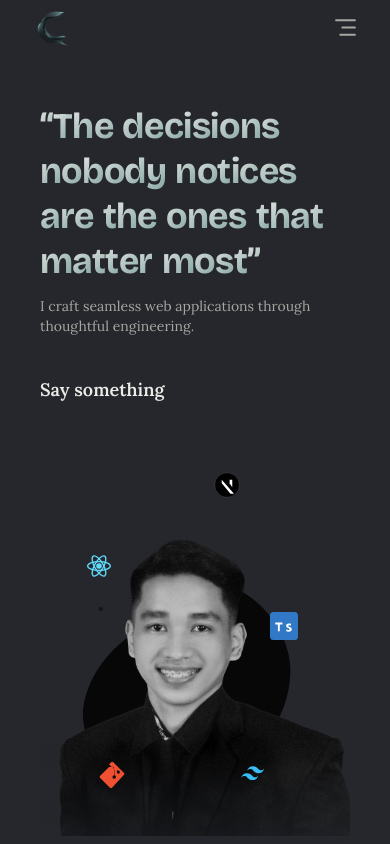
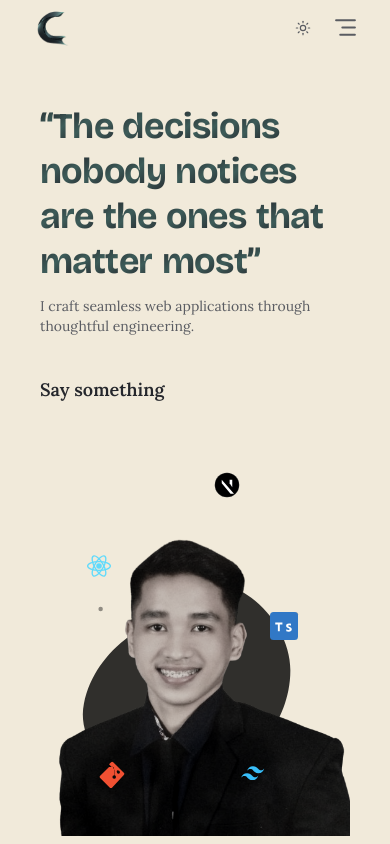
Before and after one commit to chriscstll/chriscstll, a Next.js app: page / in a window 390 px wide. Shown: the top 844 px of the page. Built offline with nearby package versions, Linux system fonts and the light colour scheme.

Commit message:
add theme switch

```diff
--- a/app/globals.css
+++ b/app/globals.css
@@ -1,23 +1,45 @@
 @import "tailwindcss";
 
 @theme {
+  --color-background: #f1eada;
+  --color-background-secondary: #e6ded0;
+  --color-background-card: #ebe4d6;
+
+  --color-foreground: #25272c;
+  --color-foreground-muted: #5a5c62;
+  --color-foreground-subtle: #8a8b90;
+
+  --color-accent: #4a6d6a;
+  --color-accent-hover: #2f4a47;
+  --color-accent-subtle: rgba(74, 109, 106, 0.12);
+  --color-accent-text: #3d5c59;
+
+  --color-border: #d8cebd;
+  --color-border-hover: #b8ae9d;
+  --font-sans: var(--font-lora);
+  --font-heading: var(--font-bricolage);
+
+  --navbar-tint: rgba(241, 234, 218, 0.65);
+}
+
+[data-theme="dark"] {
   --color-background: #25272c;
   --color-background-secondary: #2c2e34;
   --color-background-card: #282a30;
 
-  --color-foreground: #ebebe8;
-  --color-foreground-muted: #a5a8a1;
-  --color-foreground-subtle: #5c5f59;
+  --color-foreground: #f1eada;
+  --color-foreground-muted: #a8a29a;
+  --color-foreground-subtle: #625d55;
 
   --color-accent: #7a9e9b;
-  --color-accent-hover: #6ec9c0;
+  --color-accent-hover: #8fdcd4;
   --color-accent-subtle: rgba(122, 158, 155, 0.2);
+  --color-accent-text: #6ec9c0;
 
   --color-border: #363940;
   --color-border-hover: #4d5058;
 
-  --font-sans: var(--font-lora);
-  --font-heading: var(--font-bricolage);
+  --navbar-tint: rgba(37, 39, 44, 0.65);
 }
 
 @layer base {
@@ -27,10 +49,18 @@
     scrollbar-width: none;
     -ms-overflow-style: none;
   }
+
   html {
     scroll-behavior: smooth;
     scrollbar-gutter: stable;
+
+    color-scheme: light;
   }
+
+  [data-theme="dark"] {
+    color-scheme: dark;
+  }
+
   body {
     background-color: var(--color-background);
     color: var(--color-foreground);
@@ -39,6 +69,7 @@
     line-height: 1.7;
     overflow-x: hidden;
   }
+
   h1,
   h2,
   h3 {
@@ -48,18 +79,35 @@
     line-height: 1.1;
     color: var(--color-foreground);
   }
+
+  a {
+    color: inherit;
+    text-decoration: none;
+  }
+
+  input,
+  textarea,
+  select,
+  button {
+    font-family: inherit;
+    color: inherit;
+  }
+
   img {
     -webkit-user-drag: none;
     user-select: none;
   }
+
   :focus-visible {
     outline: 2px solid var(--color-accent);
     outline-offset: 4px;
     border-radius: 4px;
   }
+
   *::-webkit-scrollbar {
     display: none;
   }
+
   ::selection {
     background-color: var(--color-accent);
     color: var(--color-background);
@@ -70,13 +118,15 @@
   .section-container {
     @apply max-w-7xl mx-auto px-4 sm:px-6 lg:px-8 py-16 sm:py-20 md:py-24 lg:py-28;
   }
+
   .section-title {
     @apply text-3xl md:text-4xl font-bold mb-4 text-foreground;
     font-family: var(--font-heading);
   }
+
   .section-title-underline {
     @apply w-12 h-1 rounded-full mb-12;
-    background-color: var(--color-accent);
+    background-color: var(--color-accent-text);
   }
 
   .card {
@@ -89,11 +139,41 @@
   }
 
   .gradient-text {
-    @apply bg-clip-text text-transparent;
-    background-image: linear-gradient(135deg, var(--color-foreground) 0%, var(--color-accent) 100%);
+    background-image: linear-gradient(
+      135deg,
+      var(--color-foreground) 0%,
+      var(--color-accent-text) 50%,
+      var(--color-foreground) 100%
+    );
+    -webkit-background-clip: text;
+    background-clip: text;
+    -webkit-text-fill-color: transparent;
+    color: transparent;
   }
+
   .text-muted {
     color: var(--color-foreground-muted);
+  }
+  .text-accent {
+    color: var(--color-accent-text);
+  }
+
+  .animate-marquee {
+    animation: marquee 20s linear infinite;
+  }
+  .animate-marquee:hover {
+    animation-play-state: paused;
+  }
+
+  .scrollbar-none::-webkit-scrollbar {
+    display: none;
+  }
+
+  .theme-transition {
+    transition:
+      background-color 300ms ease,
+      color 300ms ease,
+      border-color 300ms ease;
   }
 }
 
@@ -110,14 +190,3 @@
     transform: rotate(360deg);
   }
 }
-@layer utilities {
-  .animate-marquee {
-    animation: marquee 20s linear infinite;
-  }
-  .animate-marquee:hover {
-    animation-play-state: paused;
-  }
-  .scrollbar-none::-webkit-scrollbar {
-    display: none;
-  }
-}
--- a/app/layout.tsx
+++ b/app/layout.tsx
@@ -1,6 +1,7 @@
 import type { Metadata } from "next";
 import { Bricolage_Grotesque, Lora } from "next/font/google";
 import "./globals.css";
+import Script from "next/script";
 import { siteConfig, structuredData } from "@/data/portfolio";
 
 const bricolage = Bricolage_Grotesque({
@@ -79,14 +80,26 @@ export default function RootLayout({ children }: { children: React.ReactNode })
   return (
     <html lang="en" className={`${lora.variable} ${bricolage.variable}`} suppressHydrationWarning>
       <head>
-        <script
-          type="application/ld+json"
+        <script type="application/ld+json" dangerouslySetInnerHTML={{ __html: JSON.stringify(structuredData) }} />
+
+        <Script
+          id="theme-init"
+          strategy="beforeInteractive"
           dangerouslySetInnerHTML={{
-            __html: JSON.stringify(structuredData),
+            __html: `
+              (function () {
+                try {
+                  var stored = localStorage.getItem("theme");
+                  if (stored === "dark") {
+                    document.documentElement.setAttribute("data-theme", "dark");
+                  }
+                } catch (e) {}
+              })();
+            `,
           }}
         />
       </head>
-      <body className="bg-background text-foreground font-sans antialiased overflow-x-hidden">{children}</body>
+      <body>{children}</body>
     </html>
   );
 }
--- a/components/sections/About.tsx
+++ b/components/sections/About.tsx
@@ -87,7 +87,7 @@ export default function About() {
             <CascadeText
               as="span"
               text={about.name}
-              className="block font-bold leading-tight text-[clamp(1.75rem,4.5vw,3.5rem)]"
+              className="block font-bold leading-tight text-[clamp(2.25rem,4.5vw,3.5rem)]"
               charClassName="gradient-text"
               delay={0.6}
               stagger={0.04}
--- a/components/sections/Hero.tsx
+++ b/components/sections/Hero.tsx
@@ -128,11 +128,12 @@ export default function Hero() {
             blur={12}
             y={-16}
           />
+
           <BlurIn delay={0.9} blur={6} y={8}>
             <p className="text-sm sm:text-base max-w-md text-foreground-muted">{hero.subtitle}</p>
           </BlurIn>
 
-          {/* CTA  */}
+          {/* CTA */}
           <BlurIn
             trigger="view"
             delay={1.1}
@@ -143,10 +144,13 @@ export default function Hero() {
           >
             <a
               href="#contact"
-              className="group relative inline-flex items-center pb-1 text-lg font-semibold text-foreground transition-colors duration-300 hover:text-accent sm:text-xl md:text-2xl"
+              className="group relative inline-flex items-center pb-1 text-lg font-semibold text-foreground transition-colors duration-300 hover:text-accent-hover sm:text-xl md:text-2xl"
             >
               {hero.cta.contactbtn.label}
-              <span className="absolute bottom-0 left-0 h-px w-full origin-right scale-x-0 bg-accent transition-transform duration-500 ease-out group-hover:origin-left group-hover:scale-x-100" />
+              <span
+                className="absolute bottom-0 left-0 h-px w-full origin-right scale-x-0 transition-transform duration-500 ease-out group-hover:origin-left group-hover:scale-x-100"
+                style={{ backgroundColor: "var(--color-accent-hover)" }}
+              />
             </a>
           </BlurIn>
         </div>
@@ -191,14 +195,16 @@ export default function Hero() {
                 fill
                 sizes="(max-width: 768px) 100vw, 50vw"
                 className="object-contain object-center select-none pointer-events-none"
-                style={{ filter: "grayscale(100%) contrast(1.1) brightness(0.85)" }}
+                style={{ filter: "grayscale(80%) contrast(1.1) brightness(0.85)" }}
                 draggable={false}
                 priority
               />
               <div
-                className="absolute bottom-0 left-0 right-0 h-40 pointer-events-none"
+                className="absolute bottom-0 left-0 right-0 h-8 sm:h-12 md:h-16 lg:h-20 pointer-events-none"
                 aria-hidden="true"
-                style={{ background: "linear-gradient(to top, var(--color-background), transparent)" }}
+                style={{
+                  background: `linear-gradient(to top, color-mix(in srgb, var(--color-background) 80%, transparent) 0%, transparent 100%)`,
+                }}
               />
             </BlurIn>
 
--- a/components/sections/Skills.tsx
+++ b/components/sections/Skills.tsx
@@ -227,7 +227,7 @@ export default function Skills() {
           <div className="w-full h-110" />
         ) : isMobile ? (
           // GRID ON MOBILE
-          <BlurIn blur={8} y={12} className="w-full">
+          <BlurIn delay={1.2} blur={8} y={12} className="w-full">
             <StaggerList className="w-full space-y-4" stagger={0.12} delay={0.1}>
               {(Object.keys(skills) as Array<keyof typeof skills>).map((group) => (
                 <StaggerItem key={group} className="rounded-lg p-4">
--- a/components/ui/Navbar.tsx
+++ b/components/ui/Navbar.tsx
@@ -7,6 +7,7 @@ import { FaGithub, FaLinkedin } from "react-icons/fa";
 import Image from "next/image";
 import { contact, navLinks } from "@/data/portfolio";
 import { BlurIn } from "@/components/ui/motion-primitives";
+import ThemeToggle from "@/components/ui/ThemeToggle";
 
 export default function Navbar() {
   const [isScrolled, setIsScrolled] = useState(false);
@@ -107,12 +108,11 @@ export default function Navbar() {
           backgroundColor: isMenuOpen
             ? "var(--color-background-secondary)"
             : isScrolled
-              ? "rgba(30, 32, 30, 0.85)"
+              ? "var(--navbar-tint)"
               : "transparent",
-          borderBottom:
-            isScrolled && !isMenuOpen ? "1px solid var(--color-background-secondary)" : "1px solid transparent",
-          backdropFilter: !isMenuOpen && isScrolled ? "blur(12px)" : "none",
-          WebkitBackdropFilter: !isMenuOpen && isScrolled ? "blur(12px)" : "none",
+          borderBottom: isScrolled && !isMenuOpen ? "1px solid var(--color-border)" : "1px solid transparent",
+          backdropFilter: !isMenuOpen && isScrolled ? "blur(20px)" : "none",
+          WebkitBackdropFilter: !isMenuOpen && isScrolled ? "blur(20px)" : "none",
           transform: isHidden && !isMenuOpen ? "translateY(-100%)" : "translateY(0)",
         }}
       >
@@ -197,6 +197,8 @@ export default function Navbar() {
           </ul>
 
           {/* HAMB MENU */}
+          <div className="flex items-center gap-3">
+            <ThemeToggle />
             <BlurIn trigger="mount" delay={0.2} blur={8} y={-6} duration={0.5} className="md:hidden relative z-50">
               <button
                 className="p-2 -mr-2 rounded-lg cursor-pointer text-foreground-muted hover:text-foreground transition-colors duration-200"
@@ -207,6 +209,7 @@ export default function Navbar() {
                 {isMenuOpen ? <SquareX size={25} /> : <AlignRight size={25} />}
               </button>
             </BlurIn>
+          </div>
         </nav>
       </header>
 
--- /dev/null
+++ b/components/ui/ThemeToggle.tsx
@@ -0,0 +1,65 @@
+"use client";
+
+import { useEffect, useState } from "react";
+import { Moon, Sun } from "lucide-react";
+
+export default function ThemeToggle() {
+  const [theme, setTheme] = useState<"light" | "dark">("light");
+  const [mounted, setMounted] = useState(false);
+
+  useEffect(() => {
+    // Read the current theme from the DOM (set by inline script or default)
+    const current = document.documentElement.getAttribute("data-theme") === "dark" ? "dark" : "light";
+    setTheme(current);
+    setMounted(true);
+  }, []);
+
+  const toggle = () => {
+    const next = theme === "dark" ? "light" : "dark";
+    setTheme(next);
+
+    if (next === "dark") {
+      document.documentElement.setAttribute("data-theme", "dark");
+    } else {
+      document.documentElement.removeAttribute("data-theme");
+    }
+
+    localStorage.setItem("theme", next);
+  };
+
+  // Placeholder during SSR to avoid layout shift
+  if (!mounted) {
+    return <div className="h-5 w-5" aria-hidden="true" />;
+  }
+
+  return (
+    <button
+      type="button"
+      onClick={toggle}
+      aria-label={`Switch to ${theme === "dark" ? "light" : "dark"} theme`}
+      className="relative flex h-5 w-5 items-center justify-center transition-colors duration-200"
+      style={{ color: "var(--color-foreground-muted)" }}
+      onMouseEnter={(e) => (e.currentTarget.style.color = "var(--color-accent-text)")}
+      onMouseLeave={(e) => (e.currentTarget.style.color = "var(--color-foreground-muted)")}
+    >
+      <Sun
+        size={16}
+        strokeWidth={1.75}
+        className="absolute transition-all duration-500 ease-[cubic-bezier(0.16,1,0.3,1)]"
+        style={{
+          transform: theme === "dark" ? "rotate(90deg) scale(0.5)" : "rotate(0deg) scale(1)",
+          opacity: theme === "dark" ? 0 : 1,
+        }}
+      />
+      <Moon
+        size={16}
+        strokeWidth={1.75}
+        className="absolute transition-all duration-500 ease-[cubic-bezier(0.16,1,0.3,1)]"
+        style={{
+          transform: theme === "dark" ? "rotate(0deg) scale(1)" : "rotate(-90deg) scale(0.5)",
+          opacity: theme === "dark" ? 1 : 0,
+        }}
+      />
+    </button>
+  );
+}
--- a/components/ui/motion-primitives.tsx
+++ b/components/ui/motion-primitives.tsx
@@ -91,22 +91,15 @@ export function CascadeText({
             marginRight: wi < words.length - 1 ? "0.25em" : undefined,
           }}
         >
-          {Array.from(word).map((char, ci) => (
+          {Array.from(word).map((char, i) => (
             <motion.span
-              key={ci}
-              className={charClassName}
+              key={i}
               style={{ willChange: "filter, transform, opacity" }}
-              variants={{
-                hidden: { opacity: 0, filter: `blur(${blur}px)`, y },
-                visible: {
-                  opacity: 1,
-                  filter: "blur(0px)",
-                  y: 0,
-                  transition: { duration, ease: EASE_OUT_EXPO },
-                },
-              }}
+              initial={{ opacity: 0, filter: `blur(${blur}px)`, y }}
+              animate={{ opacity: 1, filter: "blur(0px)", y: 0 }}
+              transition={{ duration, delay: delay + i * stagger, ease: EASE_OUT_EXPO }}
             >
-              {char}
+              <span className={charClassName}>{char}</span>
             </motion.span>
           ))}
         </span>
```
Also changed, not shown: components/sections/Projects.tsx (+1 -6 lines), components/ui/ProjectCard.tsx (+7 -4 lines). Lines whose indentation alone changed are shown as unchanged.
